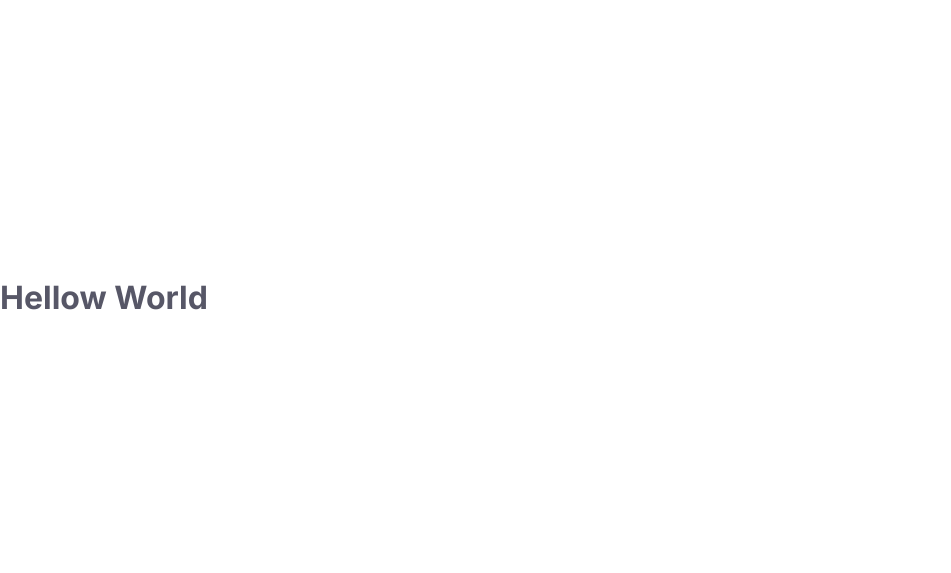
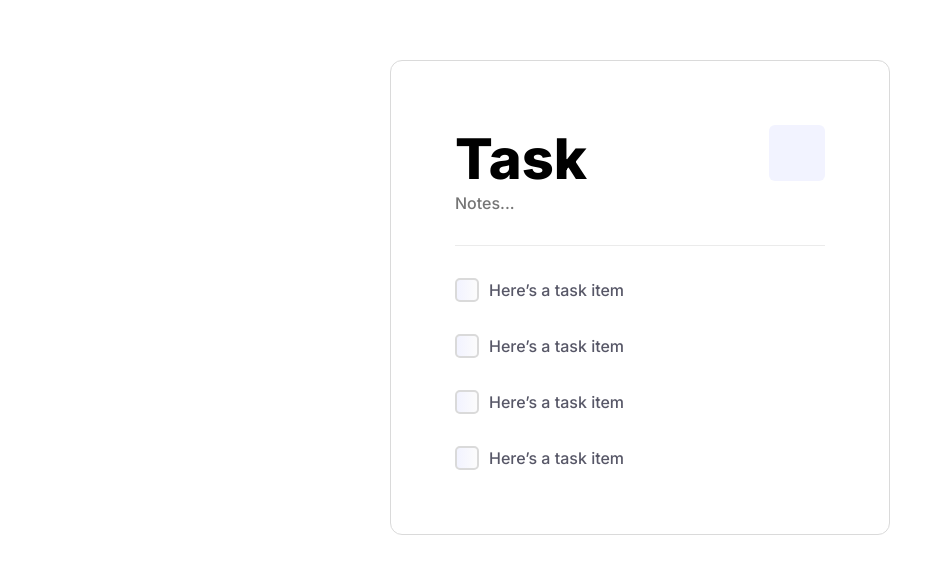
Before and after one commit to PetersonFonsec/Todo-List-Angular, an Angular app: page / in a window 1280 px wide. Shown: the part 103-676 px from the top of the page, without its empty margins (0-951 px from the left). Built offline with nearby package versions, Linux system fonts and the light colour scheme.

Commit message:
feat: montado pagina

```diff
--- a/src/app/app.component.html
+++ b/src/app/app.component.html
@@ -1 +1,41 @@
-<h1>Hellow World</h1>
+<main>
+  <div class="card">
+    <div class="card_header">
+      <h1>Task</h1>
+      <div class="card_icon"></div>
+    </div>
+
+    <form>
+      <input type="text" placeholder="Notes..." />
+    </form>
+
+    <hr />
+
+    <ul class="card_list">
+      <li>
+        <label for="">
+          <input type="checkbox" name="" id="" />
+          Here’s a task item
+        </label>
+      </li>
+      <li>
+        <label for="">
+          <input type="checkbox" name="" id="" />
+          Here’s a task item
+        </label>
+      </li>
+      <li>
+        <label for="">
+          <input type="checkbox" name="" id="" />
+          Here’s a task item
+        </label>
+      </li>
+      <li>
+        <label for="">
+          <input type="checkbox" name="" id="" />
+          Here’s a task item
+        </label>
+      </li>
+    </ul>
+  </div>
+</main>
```
